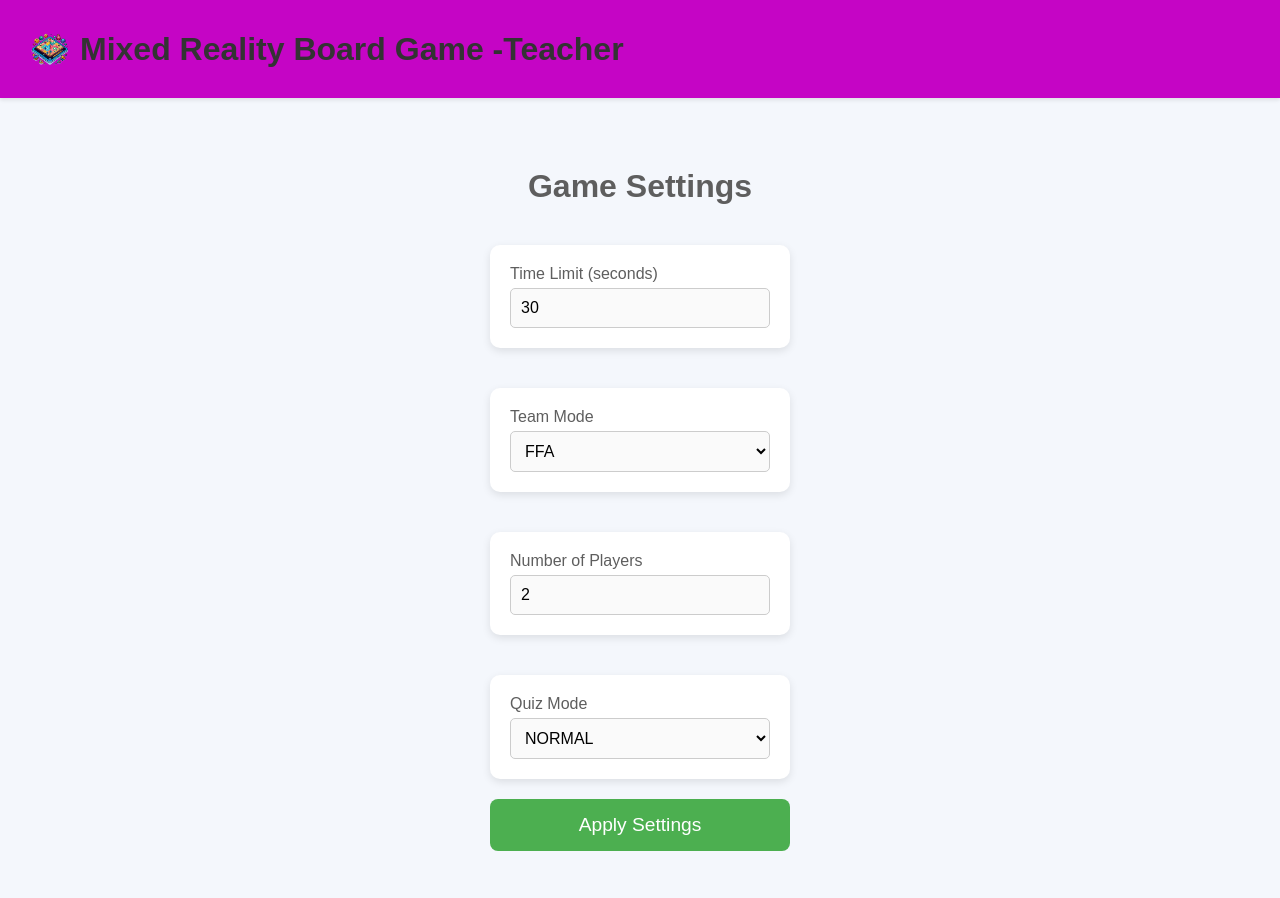
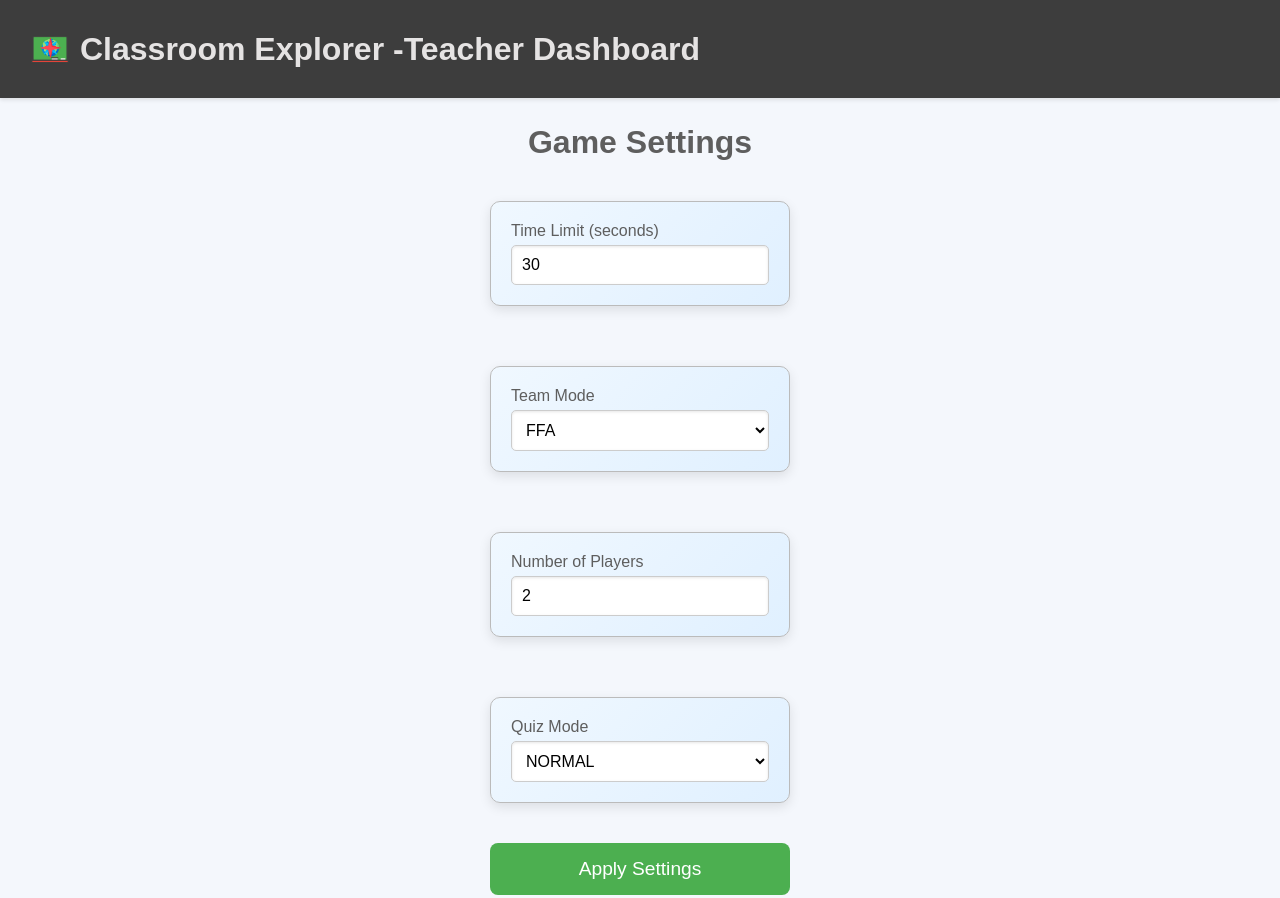
Before and after one commit to jackmok33/teacher-ui, a React (Vite) app: page /settings in a window 1280 px wide. Built offline with nearby package versions, Linux system fonts and the light colour scheme.

Commit message:
better front end

```diff
--- a/src/components/Header.css
+++ b/src/components/Header.css
@@ -3,7 +3,7 @@
     align-items: center;
     justify-content: space-between;
     padding: 10px 20px;
-    background-color: rgb(197, 5, 197);
+    background-color: rgb(61, 61, 61);
     color: white;
     box-shadow: 0 2px 4px rgba(0, 0, 0, 0.1);
     width: 100%;
@@ -26,5 +26,5 @@
 .title {
     font-size: 1.5rem;
     font-weight: bold;
-    color: white;
+    color: rgb(229, 227, 227) !important;
 }
--- a/src/components/Header.jsx
+++ b/src/components/Header.jsx
@@ -6,7 +6,7 @@
         <header className="header">
             <div className="logo-container">
                 <img src="/logo.png"  className="logo" />
-                <h1 className="title">Mixed Reality Board Game -Teacher</h1>
+                <h1 className="title">Classroom Explorer -Teacher Dashboard</h1>
             </div>
         </header>
     );
--- a/src/styles/GenerateQuestionPage.css
+++ b/src/styles/GenerateQuestionPage.css
@@ -36,10 +36,18 @@
 
 /* Individual setting item styles */
 .setting-item {
-    background-color: #fff; /* White background */
-    padding: 20px; /* Inner padding for spacing */
-    border-radius: 10px; /* Rounded corners */
-    box-shadow: 0 3px 8px rgba(0, 0, 0, 0.1); /* Subtle shadow for depth */
+    background: linear-gradient(135deg, #f0f8ff, #e0f0ff); /* subtle gradient background */
+    border: 1px solid #bbb;
+    border-radius: 10px; /* increased rounded corners */
+    padding: 20px;
+    margin-bottom: 20px;
+    box-shadow: 0 4px 12px rgba(0, 0, 0, 0.1);
+    transition: transform 0.3s ease, box-shadow 0.3s ease;
+}
+
+.setting-item:hover {
+    transform: translateY(-3px);
+    box-shadow: 0 8px 16px rgba(0, 0, 0, 0.15);
 }
 
 /* Labels for the form inputs */
@@ -53,21 +61,23 @@
 /* Dropdown and input field styles */
 .setting-dropdown,
 .setting-input {
-    width: 100%; /* Full width of the container */
-    padding: 15px; /* Larger padding for a better click/tap area */
-    font-size: 1.1rem; /* Slightly larger font size */
+    width: 100%; /* Full width */
+    padding: 15px 20px; /* Increased horizontal padding */
+    font-size: 1.1rem; /* Slightly larger font */
     border: 1px solid #ddd; /* Light gray border */
-    border-radius: 8px; /* Rounded corners */
-    background-color: #fafafa; /* Light background for the input field */
-    cursor: pointer; /* Pointer cursor on hover */
+    border-radius: 12px; /* More rounded corners */
+    background-color: #fff; /* White background for clarity */
+    cursor: pointer; /* Pointer on hover */
+    box-shadow: inset 0 1px 3px rgba(0, 0, 0, 0.1); /* Subtle inset shadow */
+    transition: border-color 0.3s ease, box-shadow 0.3s ease, background-color 0.3s ease;
 }
 
-/* Styles for dropdown and input field when focused */
 .setting-dropdown:focus,
 .setting-input:focus {
-    outline: none; /* Remove the default outline */
+    outline: none; /* Remove default outline */
     border-color: #4CAF50; /* Green border on focus */
-    background-color: #f1f1f1; /* Slightly darker background */
+    background-color: #f9f9f9; /* Slightly off-white background */
+    box-shadow: 0 0 0 3px rgba(76, 175, 80, 0.2); /* Focus ring for accessibility */
 }
 
 /* Apply button styles */
```
Also changed, not shown: public/logo.png.
